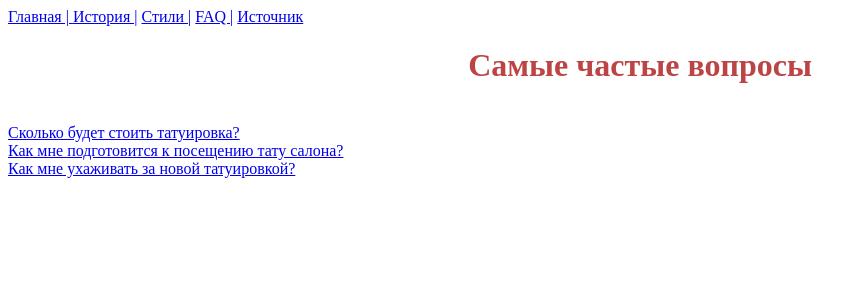
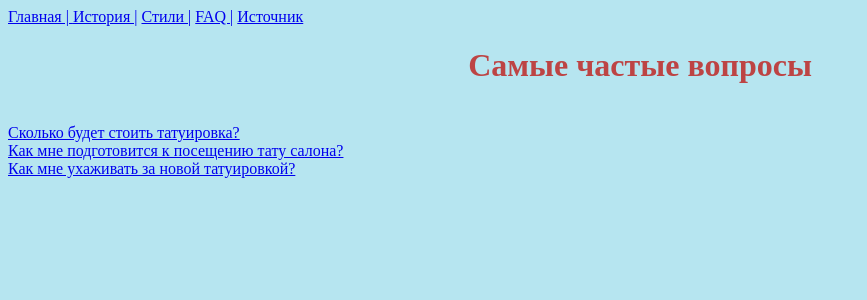
Before and after one commit to ilya-baykov/tattoo_site, a Django app: page /tattoo/help in a window 1280 px wide. Shown: the top 300 px of the page, without its empty margins (0-867 px from the left). Run offline with Django 4.2, Linux system fonts and the light colour scheme.

Commit message:
Добавил базовый шаблон css, в котором есть настройка цвета фона и текста

```diff
--- a/coolsite/coolsite/settings.py
+++ b/coolsite/coolsite/settings.py
@@ -113,6 +113,9 @@ USE_TZ = True
 # https://docs.djangoproject.com/en/4.1/howto/static-files/
 
 STATIC_URL = 'static/'
+STATICFILES_DIRS = [
+    BASE_DIR / 'static'
+]
 
 # Default primary key field type
 # https://docs.djangoproject.com/en/4.1/ref/settings/#default-auto-field
--- /dev/null
+++ b/coolsite/static/css/main_base.css
@@ -0,0 +1,4 @@
+html{
+    color:#8f0d8a;
+    background-color:#b6e5f0;
+}
--- a/coolsite/templates/base.html
+++ b/coolsite/templates/base.html
@@ -1,13 +1,15 @@
 <!DOCTYPE html>
 <html lang="en">
 <head>
+    {% load static %}
+    <link rel="stylesheet" href="{% static 'css\main_base.css' %}">
     <meta charset="UTF-8">
     <title>
-      {% block title %} {% endblock %}
+        {% block title %} {% endblock %}
     </title>
     {% block css_additional %} {% endblock %}
 </head>
 <body>
-  {% block content %} {% endblock %}
+{% block content %} {% endblock %}
 </body>
 </html>
```
